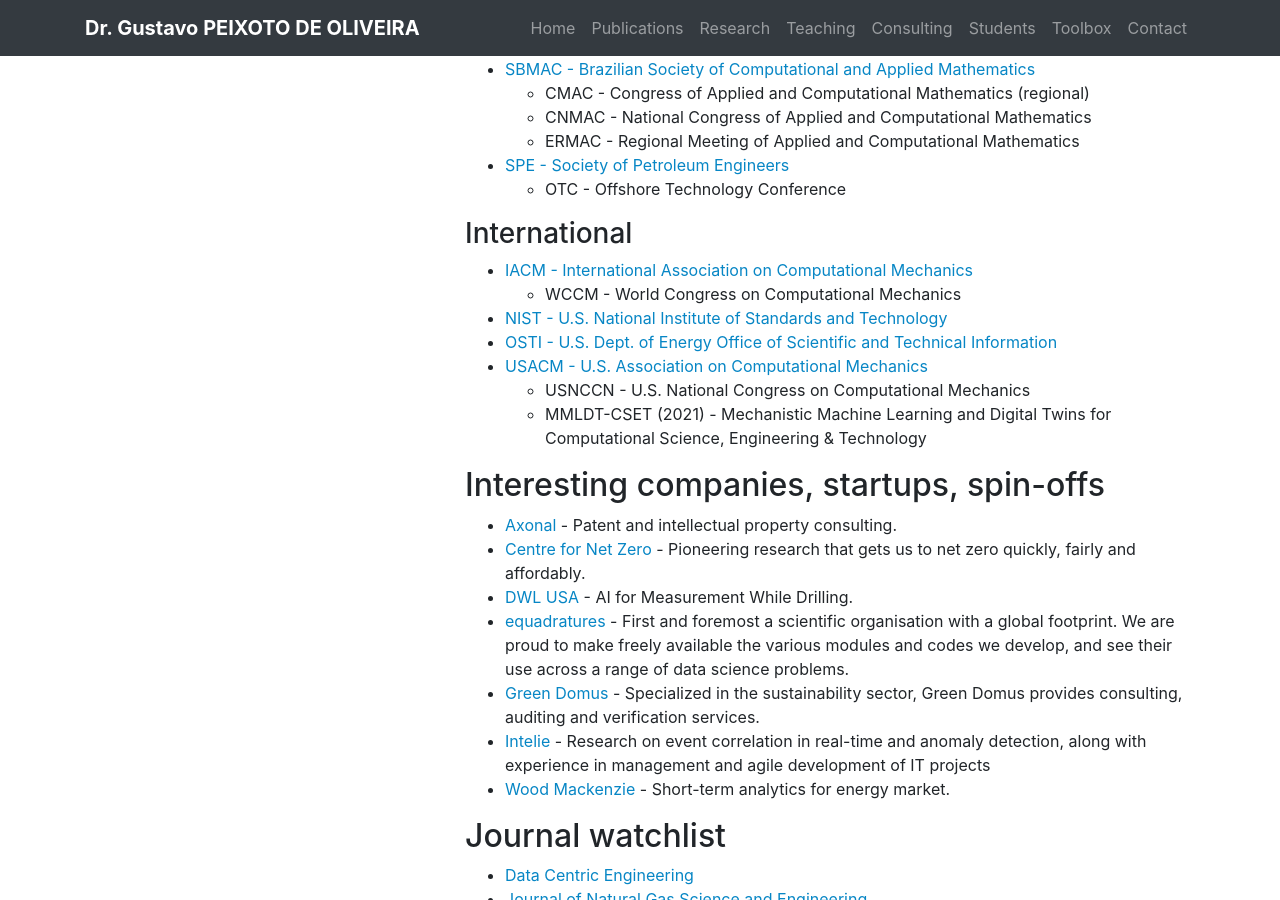
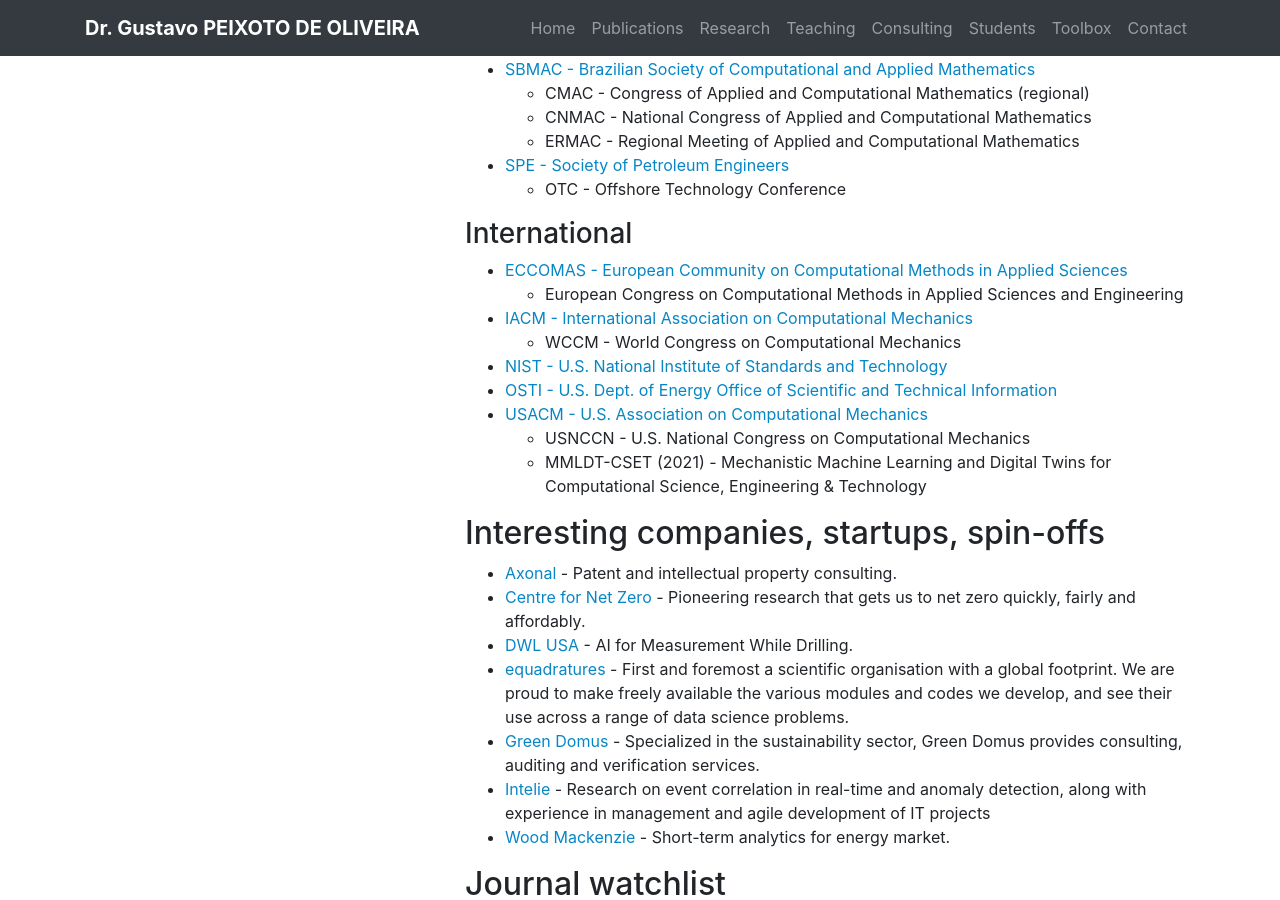
Before and after one commit to gcpeixoto/gcpeixoto.github.io, a Jekyll site: the page built from _toolbox/G-y-links.md, in a window 1280 px wide and 900 px high, scrolled down 1670 px. Built offline with Jekyll 4.4.1, drawn with Linux system fonts in a browser that asks for light colours.

Commit message:
Updating pages.

```diff
--- a/_toolbox/G-y-links.md
+++ b/_toolbox/G-y-links.md
@@ -75,6 +75,8 @@
 
 ### International
 
+- [ECCOMAS - European Community on Computational Methods in Applied Sciences](https://www.eccomas.org)
+	- European Congress on Computational Methods in Applied Sciences and Engineering
 - [IACM - International Association on Computational Mechanics](https://iacm.info/#)
 	- WCCM - World Congress on Computational Mechanics
 - [NIST - U.S. National Institute of Standards and Technology](https://www.nist.gov)
```
Also changed, not shown: _includes/components/courses/grad/calcnum.md (+1 -0 lines), _includes/components/courses/pos/num-methods.md (+2 -1 lines), _includes/components/courses/pos/prodcient.md (+1 -0 lines).
